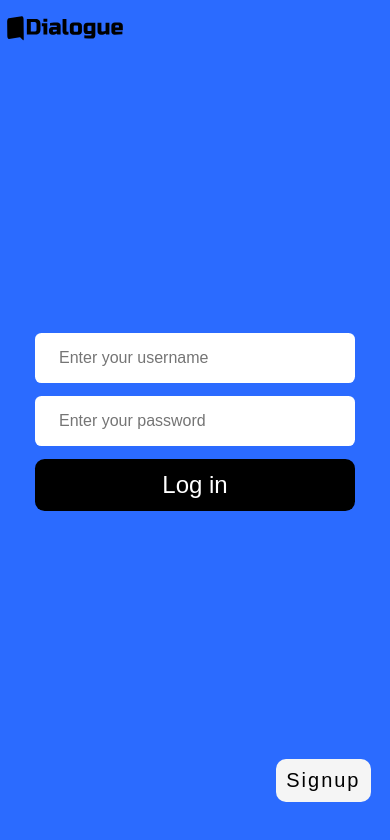
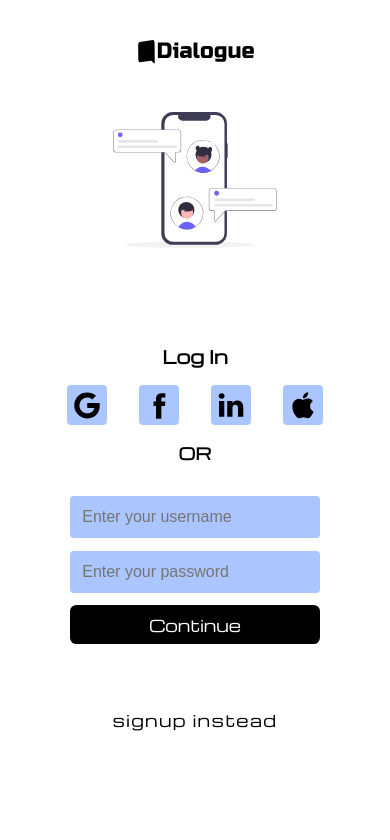
Before and after one commit to prashantsihag03/DialogueV2, a website: page public/register.html in a window 390 px wide. Drawn offline with Linux system fonts and the light colour scheme.

Commit message:
uplifted registeration page, removed gender from user profile, added Michroma font for register page

```diff
--- a/middlewares/profile.ts
+++ b/middlewares/profile.ts
@@ -48,7 +48,6 @@ export const updateProfile = async (_req: Request, _res: Response, next: NextFun
     const updateUserResponse = await updateUser({
       email: _res.locals.newProfileData.email ?? response.Item.email,
       fullname: _res.locals.newProfileData.fullname ?? response.Item.fullname,
-      gender: response.Item.gender,
       password: response.Item.password,
       username: response.Item.username,
       bio: _res.locals.newProfileData.bio ?? response.Item.bio,
--- a/middlewares/signup.ts
+++ b/middlewares/signup.ts
@@ -12,8 +12,7 @@ export const validateSignUpCredentials = handleAsyncMdw(
     if (
       !ValidationUtils.isValidUsername(_req.body?.username) ||
       !ValidationUtils.isValidPassword(_req.body?.password) ||
-      !ValidationUtils.isValidEmail(_req.body?.email) ||
-      !ValidationUtils.isValidGender(_req.body?.gender)
+      !ValidationUtils.isValidEmail(_req.body?.email)
     ) {
       throw new CustomError('Missing required data!', { code: 400 })
     }
@@ -24,7 +23,6 @@ export const validateSignUpCredentials = handleAsyncMdw(
       fullname: _req.body.fullname,
       password: await bcrypt.hash(_req.body.password, saltRounds),
       email: _req.body.email,
-      gender: _req.body.gender,
       bio: ''
     }
     _res.locals.validatedPotentialUserDetails = potentialUser
--- a/models/user/schema.ts
+++ b/models/user/schema.ts
@@ -14,7 +14,6 @@ export const userProfileSchema = z
     username: z.string(),
     fullname: z.string(),
     password: z.string(),
-    gender: z.string(),
     email: z.string(),
     bio: z.string(),
     profileImg: z.string()
--- a/models/user/types.ts
+++ b/models/user/types.ts
@@ -11,7 +11,6 @@ export interface IUserProfileAttibutes {
   username: string
   fullname: string
   password: string
-  gender: string
   email: string
   bio: string
   profileImg?: string
--- a/public/css/register.css
+++ b/public/css/register.css
@@ -16,23 +16,62 @@ input:focus {
 small {
     color: maroon;
     letter-spacing: 0.1em;
+    font-size: 0.5rem;
 }
-#logo {
+
+main {
+    display: flex;
+    flex-direction: row;
+    width: 100vw;
+    height: 100dvh;
+    justify-content: center;
+    align-items: center;
+    font-family: 'Michroma Regular';
+}
+
+.illustrations-container {
+    width: 48%;
+    height: 95%;
+    background-color: #2b6bffc2;
+}
+
+.illustrations {
     display: flex;
     flex-direction: row;
     justify-content: center;
     align-items: center;
+    width: 100%;
+    height: 100%;
+    object-fit: contain;
+    position: relative;
+}
+
+
+
+#logo {
+    display: flex;
+    flex-direction: row;
+    justify-content: flex-start;
+    align-items: center;
     position: absolute;
     top: 1%;
     left: 1%;
-    width: 120px;
+    width: 100%;
     z-index: 1000000;
     border-radius: 0.2em;
     text-align: center;
 }
 
-#logo > img {
-    width: 100%;
+@media only screen and (max-width: 800px) {
+    #logo {
+        top: 0%;
+        left: 0%;
+        justify-content: center;
+    }
+}
+
+#logo>img {
+    width: 120px;
     height: 50%;
 }
 
@@ -40,27 +79,8 @@ small {
     cursor: pointer;
 }
 
-main {
-    display: flex;
-    flex-direction: row;
-    width: 100vw;
-    height: 100vh;
-    justify-content: space-between;
-    align-items: center;
-    background-color: #2b6bff;
-}
-#toggleForm {
-    display: none;
-    position: fixed;
-    bottom: 5%;
-    right: 2%;
-    border-radius: 10%;
-    border: none;
-    padding: 1em;
-    font-size: 1em;
-}
 
-#signup-container {
+.form-container {
     display: flex;
     flex-direction: column;
     justify-content: center;
@@ -68,41 +88,127 @@ main {
     width: 50%;
     height: 100%;
     transition: all 0.4s linear;
+    background-color: white;
 }
 
+@media only screen and (max-width: 800px) {
+    main {
+        flex-direction: column;
+        height: 98dvh;
+    }
 
-#login-container {
+    .illustrations-container {
+        width: 90%;
+        height: 30%;
+        padding-top: 2em;
+        background-color: transparent;
+    }
+
+    .illustrations {
+        padding-top: 5em;
+        height: 100%;
+    }
+
+    .form-container {
+        display: flex;
+        z-index: 1000;
+        flex-direction: column;
+        width: 80%;
+        height: 70%;
+    }
+}
+
+.option-container {
     display: flex;
+    flex-direction: column;
     justify-content: center;
-    width: 50%;
-    height: 100%;
+    align-items: center;
+    width: 100%;
+    margin: auto;
+    height: auto;
+    padding: 2em;
     transition: all 0.4s linear;
 }
 
-#signup {
+@media only screen and (max-width: 800px) {
+    .option-container {
+        width: 100%;
+        padding: 0;
+    }
+}
+
+.option-container > p {
+    font-weight: bold;
+    text-align: center;
+}
+
+.options {
+    width: 100%;
+}
+
+.options > p {
+    font-weight: bold;
+    text-align: center;
+    font-size: 1.1rem;
+}
+
+.options > ul {
+    display: flex;
+    flex-direction: row;
+    justify-content: center;
+    align-items: center;
+}
+
+.options > ul > li {
+    margin: 0.5rem;
+    list-style: none;
+    padding: 0.5rem;
+}
+
+.options > ul > li > a {
+    display: flex;
+    flex-direction: row;
+    justify-content: center;
+    align-items: center;
+    width: 40px;
+    background-color: #2b6bff64;
+    padding: 5px;
+    border-radius: 0.25rem;
+}
+
+.options>ul>li>a>img {
+    width: 100%;
+    height: 50%;
+}
+
+form {
     display: flex;
     flex-direction: column;
-    width: 20em;
+    width: 80%;
+    padding: 2em;
+    border-radius: 0.25em;
     margin: auto;
 }
-#login {
-    display: flex;
-    flex-direction: column;
-    width: 20em;
-    margin: auto;
 
+@media only screen and (max-width: 800px) {
+    form {
+        width: 80%;
+        padding: 2em 0;
+    }
 }
+
 .form-instance {
     width: 100%;
     display: flex;
     flex-direction: row;
     justify-content: space-around;
-    padding: 1em 1.5em;
+    padding: 0.75rem;
     margin-bottom: 1.5vh;
     border-style: none;
-    border-radius: 0.4em;
-    font-size: 1em;
+    border-radius: 0.25em;
+    font-size: 1rem;
     color: black;
+    background-color: #2b6bff64;
 }
 
 .form-instance > label {
@@ -110,75 +216,37 @@ main {
     letter-spacing: 0.1em;
 }
 
-#signupsubmit {
+.submit-btn {
     width: 100%;
     padding: 0.5em 0em;
     border-style: none;
     border-radius: 0.4em;
-    font-size: 1.5em;
-    color: white;
-    background-color: black;
-    transition: all 0.3s linear;
-}
-#loginsubmit {
-    width: 100%;
-    padding: 0.5em 0em;
-    border-style: none;
-    border-radius: 0.4em;
-    font-size: 1.5em;
+    font-size: 1rem;
+    font-family: 'Michroma Regular';
     color: white;
     background-color: black;
     transition: all 0.3s linear;
 }
 
-#loginsubmit:hover, #signupsubmit:hover {
+.submit-btn:hover {
     background-color: rgb(41, 72, 138);
     cursor: pointer;
 }
 
-@media only screen and (max-width: 800px) {
-    main {
-        display: flex;
-        position: relative;
-        flex-direction: column;
-        width: 100vw;
-        height: 100vh;
-        justify-content: space-between;
-        align-items: center;
-    }
-    #toggleForm {
-        display: block;
-        position: fixed;
-        bottom: 5%;
-        right: 5%;
-        border-radius: 0.5em;
-        letter-spacing: 0.1em;
-        border: none;
-        padding: 0.5em;
-        font-size: 1.25em;
-        z-index: 10;
-        color: black;
-        background-color: whitesmoke;
-    }
-    #toggleForm:hover {
-        cursor: pointer;
-    }
+#signup {
+    display: none;
+}
 
-    #signup-container {
-        display: flex;
-        flex-direction: column;
-        justify-content: center;
-        align-items: center;
-        width: 100%;
-        height: 0%;
-        transition: all 0.4s linear;
-    }
+#form-switch {
+    border: none;
+    background-color: transparent;
+    letter-spacing: 1pt;
+    font-size: 1rem;
+    font-family: 'Michroma Regular';
+    margin-top: 2em;
+}
 
-    #login-container {
-        display: flex;
-        justify-content: center;
-        width: 100%;
-        height: 100%;
-        transition: all 0.4s linear;
-    }
+#form-switch:hover {
+    cursor: pointer;
+    color: #2b6bff
 }
--- a/public/register.html
+++ b/public/register.html
@@ -6,38 +6,56 @@
     <link rel="stylesheet" href="css/register.css">
     <script defer src="javascripts/register.js"></script>
     <title>Register</title>
+    <style>
+        @font-face {
+            font-family: 'Michroma Regular';
+            src: url('font/Michroma-Regular.ttf');
+        }
+
+    </style>
 </head>
 <body>
-    <header id="logo"><img src="images/allDarkDialogueLogo.svg" alt="Dialogue Logo"></header>
     <main>
-        <section id="signup-container">
+        <section class="illustrations-container">
+            <div class="illustrations">
+                <header id="logo">
+                    <img src="images/allDarkDialogueLogo.svg" alt="Dialogue Logo">
+                </header>
+                <img id="illustration-img" src="images/chatting.svg" width="70%" height="100%"/>
+            </div>
+        </section>
+        <section class="form-container">
+            <div class="option-container">
+                <div class="options">
+                    <p id="form-heading">Log In</p>
+                    <ul>
+                        <li><a><img src="images/google.svg" alt="Google" /></a></li>
+                        <li><a><img src="images/facebook.svg" alt="Facebook" /></a></li>
+                        <li><a><img src="images/linkedin.svg" alt="LinkedIn" /></a></li>
+                        <li><a><img src="images/apple.svg" alt="Apple" /></a></li>
+                    </ul>
+                </div>
+                <p>OR</p>
+                <form id="login" action="/login" method="POST">
+                    <small></small>
+                    <input class="form-instance" type="text" placeholder="Enter your username" name="username" required>
+                    <small></small>
+                    <input class="form-instance" type="password" placeholder="Enter your password" name="password" required>
+                    <input class="submit-btn" type="submit" value="Continue">
+                </form>
                 <form id="signup" action="/signup" method="POST">
                     <small></small>
                     <input class="form-instance" type="text" placeholder="Create a userid" name="username" required>
-                <small></small>
-                <input class="form-instance" type="text" placeholder="Enter full name" name="fullname" required>
                     <small></small>
                     <input class="form-instance" type="password" placeholder="Create a password" name="password" required>
                     <small></small>
                     <input class="form-instance" type="email" placeholder="Email address" name="email" required>
                     <small></small>
-                <div class="form-instance" title="if you prefer not to mention, some gender based features might not work">
-                    <label><input type="radio" name="gender" value="male"> Male</label>
-                    <label><input type="radio" name="gender" value="female"> Female</label>
+                    <input class="submit-btn" type="submit" value="Continue">
+                </form>
+                <button id="form-switch">signup instead</button>
             </div>
-                <input id="signupsubmit" type="submit" value="Sign up">
-            </form>
         </section>
-        <section id="login-container">
-            <form id="login" action="/login" method="POST">
-                <small></small>
-                <input class="form-instance" type="text" placeholder="Enter your username" name="username" required>
-                <small></small>
-                <input class="form-instance" type="password" placeholder="Enter your password" name="password" required>
-                <input id="loginsubmit" type="submit" value="Log in">
-            </form>
-        </section>
-        <button id="toggleForm">Signup</button>
     </main>
 
 </body>
```
Also changed, not shown: public/javascripts/register.js (+29 -66 lines), tests/middlewares/signup.test.ts (+4 -18 lines), utils/validation-utils.ts (+0 -8 lines), public/font/Michroma-Regular.ttf (added), public/images/apple.svg (added), public/images/chatting.svg (added), public/images/facebook.svg (added), public/images/google.svg (added), public/images/linkedin.svg (added), public/images/messaging.svg (added). Lines whose indentation alone changed are shown as unchanged.
